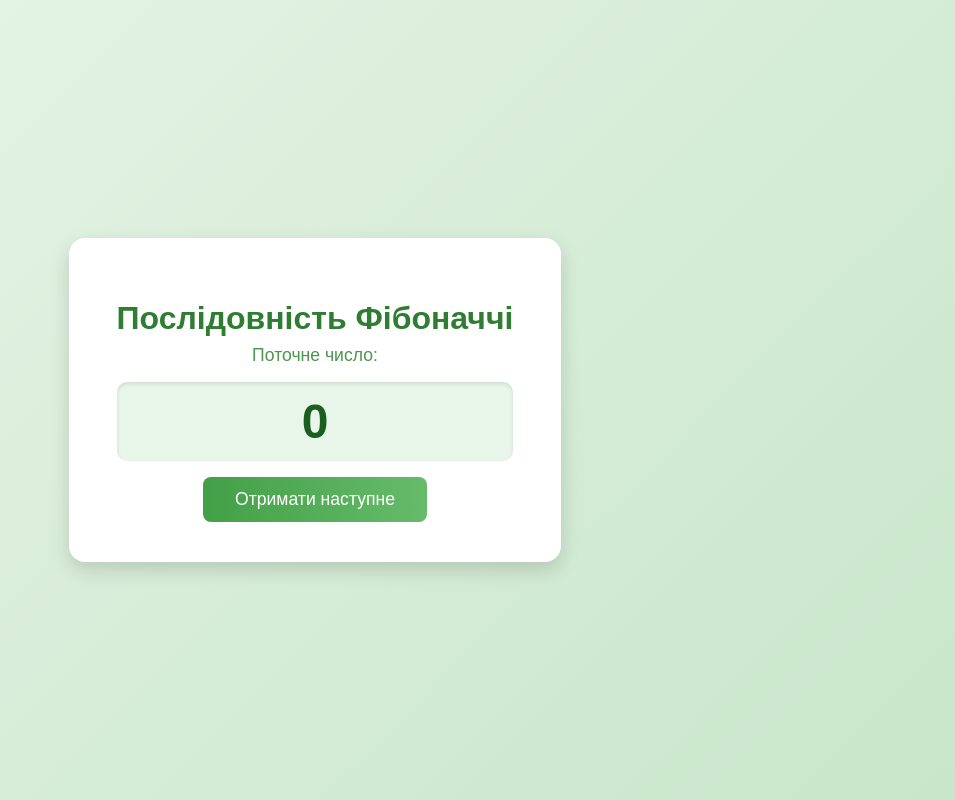
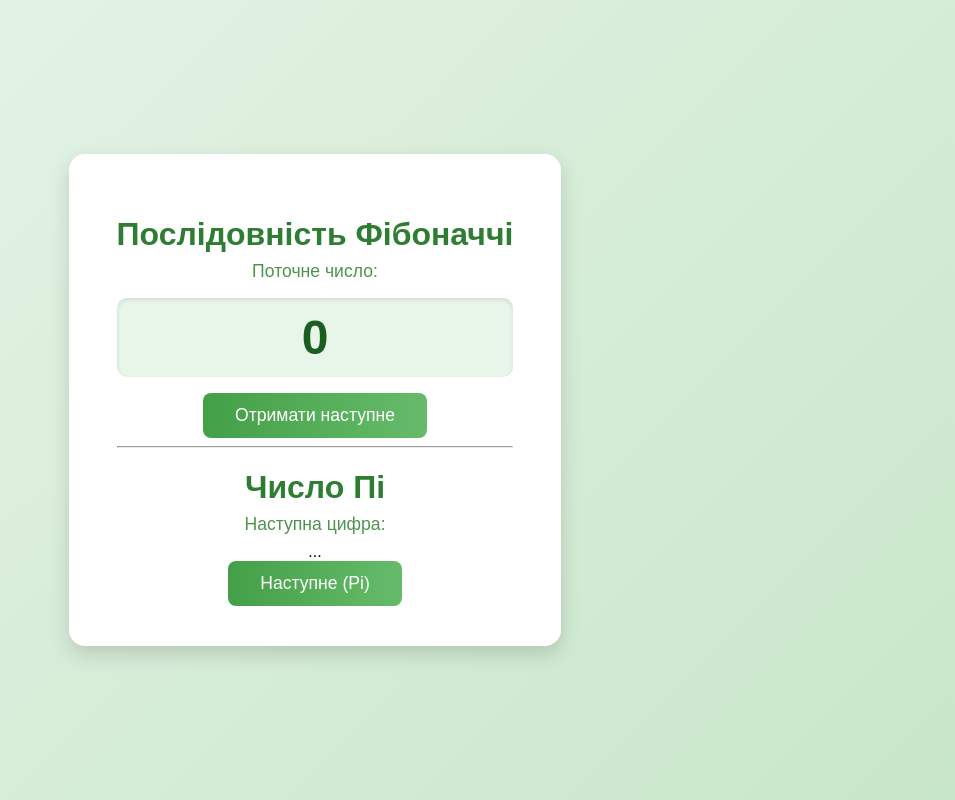
Before and after one commit to ST1AMP4NK/-Project-7-, a plain HTML site: page FibonacciNumbers/index.html in a window 1280 px wide. Shown: the whole page, without its empty margins (325-1280 px from the left). Drawn offline with Linux system fonts and the light colour scheme.

Commit message:
added a new feature

```diff
--- a/FibonacciNumbers/index.html
+++ b/FibonacciNumbers/index.html
@@ -14,6 +14,12 @@
         <div id="result-display">0</div>
 
         <button id="next-number-btn">Отримати наступне</button>
+        <hr>
+
+        <h1>Число Пі</h1>
+        <p>Наступна цифра:</p>
+        <div id="pi-display">...</div>
+        <button id="next-pi-btn">Наступне (Pi)</button>
     </div>
 
     <script src="script.js"></script>
```
